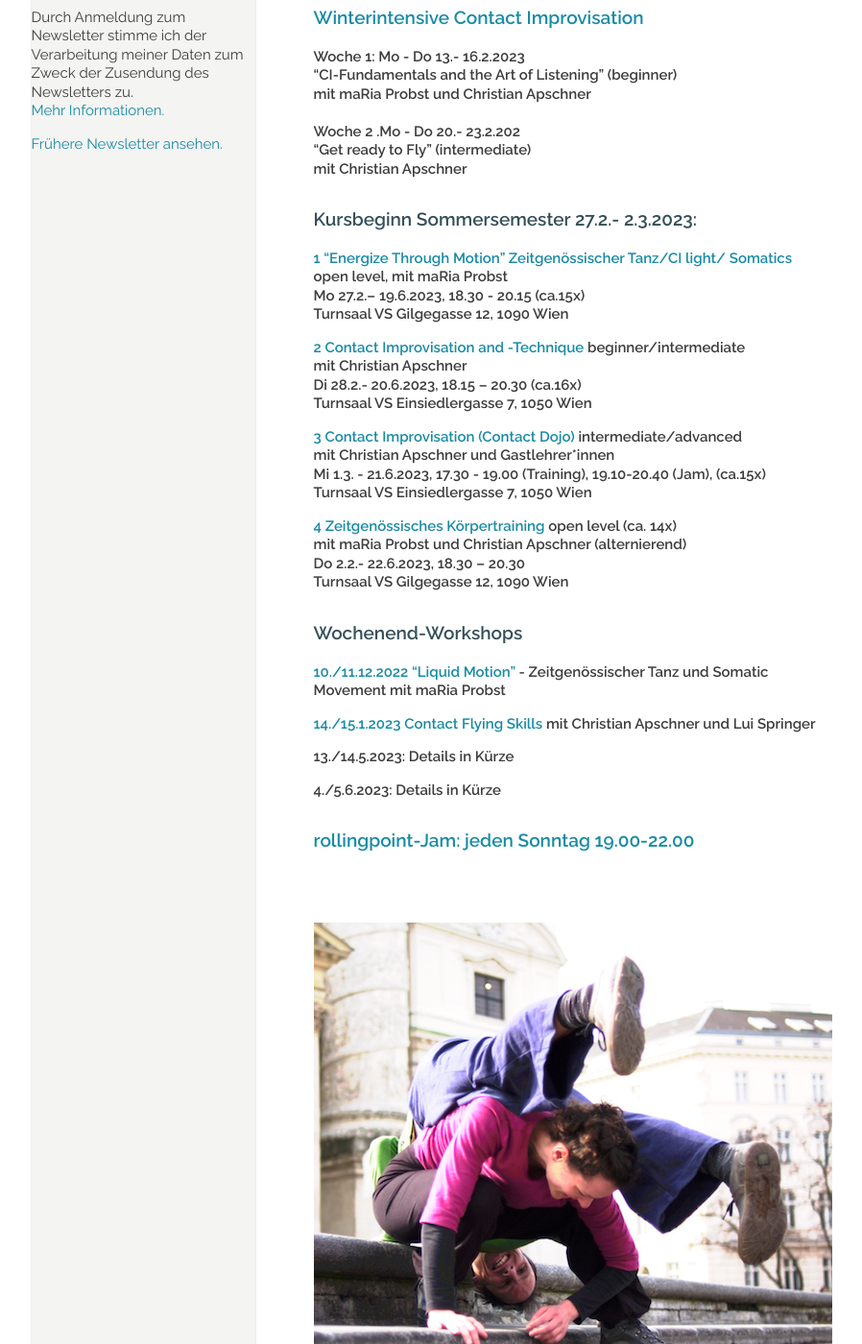
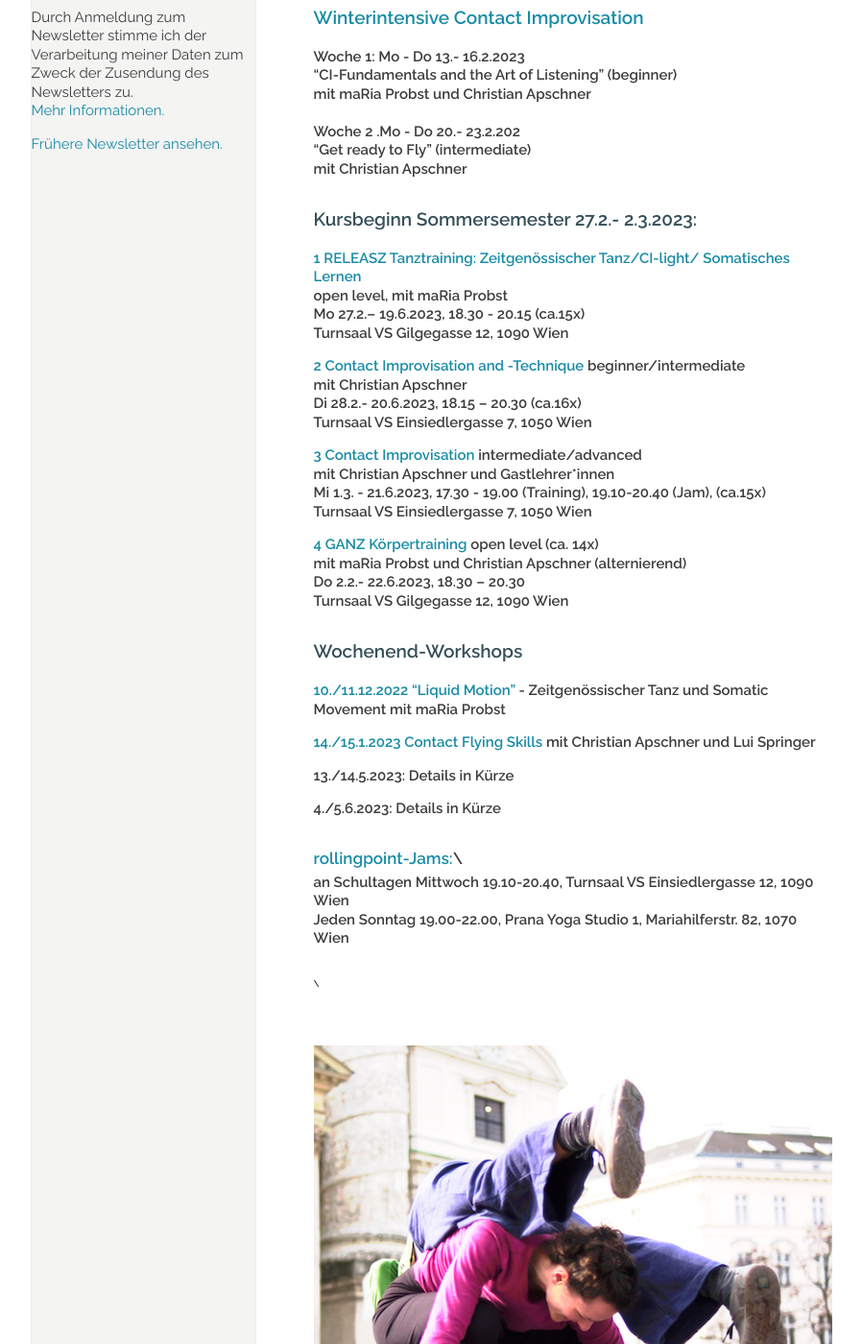
Before and after one commit to manulari/rollingpointat, a Jekyll site: the page built from _pages_de/index.md, in a window 1280 px wide and 1400 px high, scrolled down 1136 px. Shown: the whole window at 96% size, without its empty margins (152-1050 px from the left). Built offline with Jekyll 4.4.1, drawn with Linux system fonts in a browser that asks for light colours; comment, search, counter and statistics services are not loaded.

Commit message:
Update page (de) “index”

```diff
--- a/_pages_de/index.md
+++ b/_pages_de/index.md
@@ -31,8 +31,8 @@ Fotocredit: https://johannes-stolba.net/photography/
 
 ### **Kursbeginn Sommersemester 27.2.- 2.3.2023:**
 
-**[1 "Energize Through Motion" Zeitgenössischer Tanz/CI light/ Somatics](/kurse#mo)**\
-**open level, mit maRia Probst**  \
+**[1 RELEASZ Tanztraining: Zeitgenössischer Tanz/CI-light/ Somatisches Lernen](/kurse#mo)**\
+**open level, mit maRia Probst** \
 **Mo 27.2.– 19.6.2023, 18.30 - 20.15 (ca.15x)**\
 **Turnsaal VS Gilgegasse 12, 1090 Wien**
 
@@ -41,12 +41,12 @@ mit Christian Apschner\
 Di 28.2.- 20.6.2023, 18.15 – 20.30 (ca.16x)**\
 **Turnsaal VS Einsiedlergasse 7, 1050 Wien**
 
-**[3 Contact Improvisation (Contact Dojo)](/kurse#mi) intermediate/advanced**\
+**[3 Contact Improvisation ](/kurse#mi) intermediate/advanced**\
 **mit Christian Apschner und Gastlehrer*innen**\
 **Mi 1.3. - 21.6.2023, 17.30 - 19.00 (Training), 19.10-20.40 (Jam),  (ca.15x)**\
 **Turnsaal VS Einsiedlergasse 7, 1050 Wien**
 
-**[4 Zeitgenössisches Körpertraining](/kurse#do)**  **open level (ca. 14x)**\
+**[4 GANZ Körpertraining](/kurse#do)**  **open level (ca. 14x)**\
 **mit maRia Probst und Christian Apschner (alternierend)**\
 **Do 2.2.- 22.6.2023, 18.30 – 20.30**\
 **Turnsaal VS Gilgegasse 12, 1090 Wien**
@@ -61,9 +61,11 @@ Di 28.2.- 20.6.2023, 18.15 – 20.30 (ca.16x)**\
 
 **4./5.6.2023: Details in Kürze**
 
-### **[rollingpoint-Jam: jeden Sonntag 19.00-22.00](/jams)**
+##### **[rollingpoint-Jams:](/jams)**\
+**an Schultagen Mittwoch 19.10-20.40, Turnsaal VS Einsiedlergasse 12, 1090 Wien**\
+**Jeden Sonntag 19.00-22.00, Prana Yoga Studio 1, Mariahilferstr. 82, 1070 Wien**
 
-\
+###### \
 &nbsp;
 
 ![Mehr CI auf der Stiege](/assets/uploads/dsc_1941a.jpg "Mehr CI auf der Stiege")
```
